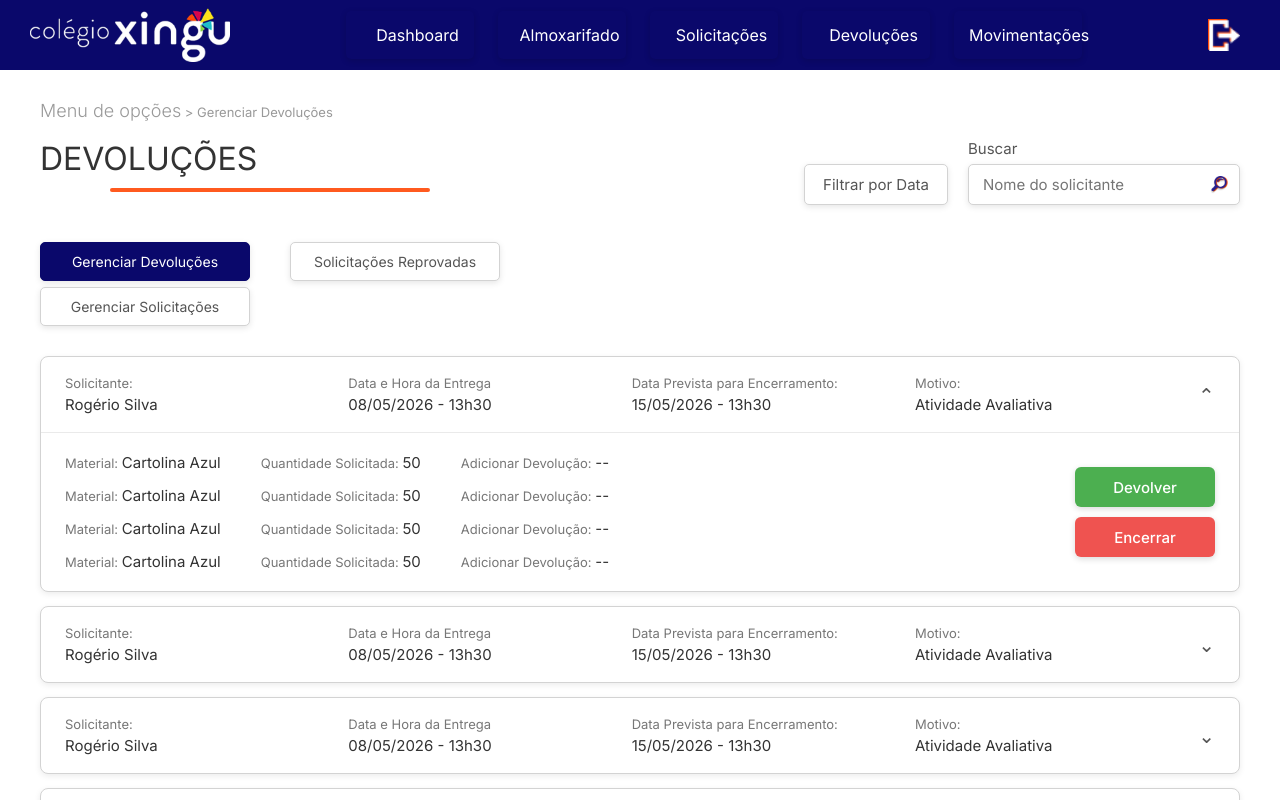
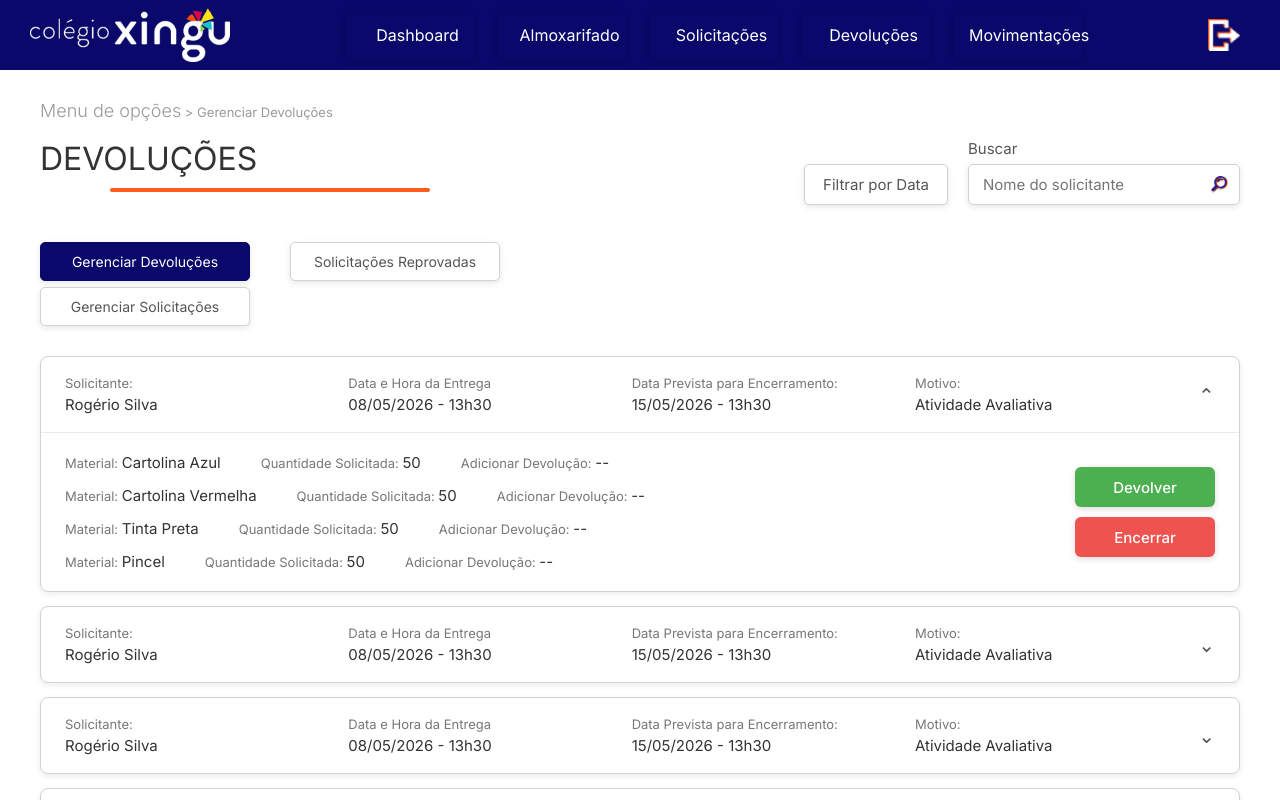
Before and after one commit to Guilherme-Silva-Oliveira/Projeto-de-Extensao-Front-End, a React (Vite) app: page /gerenciar-devolucoes in a window 1280 px wide. Both pictures are taken after a click on the element 640 px from the left and 394 px from the top of the page. Shown: the top 800 px of the page. Built offline with nearby package versions, Linux system fonts and the light colour scheme.

Commit message:
feat: alteraçao no comportamento da tela de gerenciar devolucoes

```diff
--- a/src/components/CardDevolucao.jsx
+++ b/src/components/CardDevolucao.jsx
@@ -6,6 +6,7 @@ function CardDevolucao({ solicitacao, onDevolver, onEncerrar }) {
 
     const { solicitante, dataEntrega, dataEncerramento, motivo, materiais } =
         solicitacao;
+
 
     return (
         <div className="card-devolucao">
@@ -49,6 +50,11 @@ function CardDevolucao({ solicitacao, onDevolver, onEncerrar }) {
                             <div
                                 className="card-devolucao-material-linha"
                                 key={material.id}
+                                style={{
+                                    textDecoration: material.quantidadeDevolvida != null
+                                        ? "line-through"
+                                        : "none",
+                                }}
                             >
                                 <span>
                                     <span className="card-devolucao-label">
--- a/src/pages/GerenciarDevolucoes.jsx
+++ b/src/pages/GerenciarDevolucoes.jsx
@@ -201,9 +201,9 @@ import lupaIcon from "../assets/lupa.png";
 function gerarSolicitacoesMock() {
     const materiaisPadrao = () => [
         { id: 1, nome: "Cartolina Azul", quantidadeSolicitada: 50, quantidadeDevolvida: null },
-        { id: 2, nome: "Cartolina Azul", quantidadeSolicitada: 50, quantidadeDevolvida: null },
-        { id: 3, nome: "Cartolina Azul", quantidadeSolicitada: 50, quantidadeDevolvida: null },
-        { id: 4, nome: "Cartolina Azul", quantidadeSolicitada: 50, quantidadeDevolvida: null },
+        { id: 2, nome: "Cartolina Vermelha", quantidadeSolicitada: 50, quantidadeDevolvida: null },
+        { id: 3, nome: "Tinta Preta", quantidadeSolicitada: 50, quantidadeDevolvida: null },
+        { id: 4, nome: "Pincel", quantidadeSolicitada: 50, quantidadeDevolvida: null },
     ];
 
     return Array.from({ length: 6 }, (_, i) => ({
@@ -261,9 +261,7 @@ function GerenciarDevolucoes() {
         setSolicitacaoEmDevolucao(null);
     }
 
-    // Registra a devolução de UM material de UMA solicitação.
-    // Ao confirmar no backend, o material devolvido some do card e,
-    // se não sobrar nenhum material pendente, o card inteiro some da tela.
+    // Registra a devoluçao de um material e mantem o item visivel no card
     async function confirmarDevolucao(solicitacaoId, nomeMaterial, quantidade) {
         // MOCK: comentar a chamada de api enquanto não há backend
         // await api.post(`/v1/devolucoes/${solicitacaoId}/registrar`, {
@@ -272,15 +270,17 @@ function GerenciarDevolucoes() {
         // });
 
         setSolicitacoes((prev) =>
-            prev
-                .map((s) => {
-                    if (s.id !== solicitacaoId) return s;
-                    const materiaisRestantes = s.materiais.filter(
-                        (m) => m.nome.toLowerCase() !== nomeMaterial.toLowerCase()
-                    );
-                    return { ...s, materiais: materiaisRestantes };
-                })
-                .filter((s) => s.materiais.length > 0)
+            prev.map((s) => {
+                if (s.id !== solicitacaoId) return s;
+
+                const materiaisAtualizados = s.materiais.map((m) =>
+                    m.nome.toLowerCase() === nomeMaterial.toLowerCase()
+                        ? { ...m, quantidadeDevolvida: Number(quantidade) }
+                        : m
+                );
+
+                return { ...s, materiais: materiaisAtualizados };
+            })
         );
 
         fecharModal();
```
